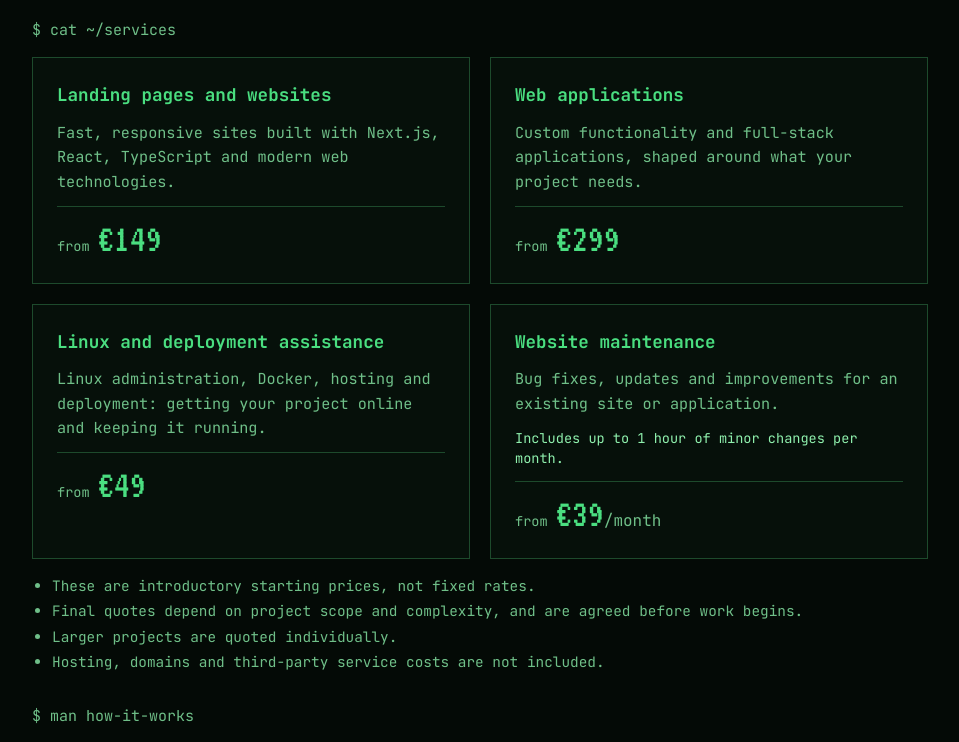
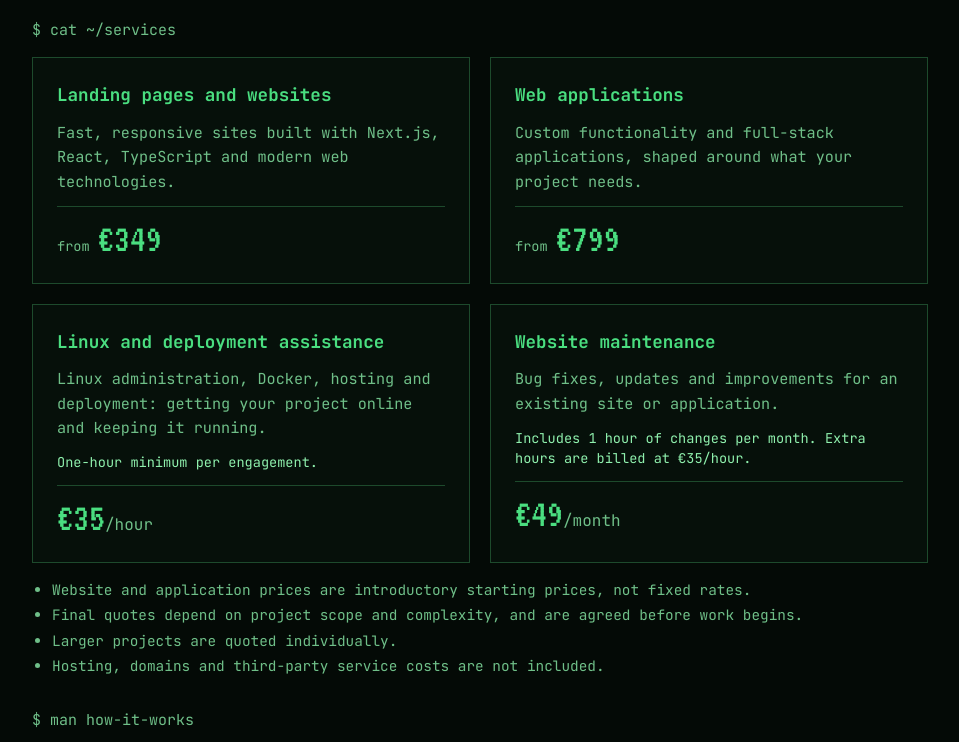
Before and after one commit to 5ee5/5ee5dev, a Next.js app: page /hire-me in a window 1280 px wide. Shown: the part 462-1204 px from the top of the page, without its empty margins (160-1119 px from the left). Built offline with nearby package versions, Linux system fonts and the light colour scheme; no server answers.

Commit message:
Raise Hire Me prices to match market rates

```diff
--- a/src/app/hire-me/page.tsx
+++ b/src/app/hire-me/page.tsx
@@ -4,7 +4,7 @@ import Header from "@/components/Header";
 import { hireEmail, mailtoHref, services, steps } from "@/data/hire";
 
 const description =
-  "Freelance web development and technical services by 5ee5: introductory prices from €149 for websites, €299 for web applications and €49 for Linux and deployment help.";
+  "Freelance web development and technical services by 5ee5: introductory prices from €349 for websites, €799 for web applications and €35/hour for Linux and deployment help.";
 
 export const metadata: Metadata = {
   title: "Hire Me | 5ee5.dev",
@@ -68,7 +68,9 @@ export default function HireMePage() {
                   <p className="text-[0.85rem] text-on-header">{s.note}</p>
                 )}
                 <p className="mt-auto border-t border-edge pt-3">
-                  <span className="text-[0.85rem] text-muted">from </span>
+                  {s.from && (
+                    <span className="text-[0.85rem] text-muted">from </span>
+                  )}
                   <span className="font-display text-[40px] leading-none text-accent-text">
                     {s.price}
                   </span>
@@ -78,7 +80,10 @@ export default function HireMePage() {
             ))}
           </ul>
           <ul className="grid list-disc gap-1 pl-5 text-[0.9rem] text-muted">
-            <li>These are introductory starting prices, not fixed rates.</li>
+            <li>
+              Website and application prices are introductory starting prices,
+              not fixed rates.
+            </li>
             <li>
               Final quotes depend on project scope and complexity, and are
               agreed before work begins.
--- a/src/data/hire.ts
+++ b/src/data/hire.ts
@@ -9,35 +9,40 @@ export const services = [
   {
     id: "websites",
     title: "Landing pages and websites",
-    price: "€149",
+    price: "€349",
     unit: "",
+    from: true,
     description:
       "Fast, responsive sites built with Next.js, React, TypeScript and modern web technologies.",
   },
   {
     id: "apps",
     title: "Web applications",
-    price: "€299",
+    price: "€799",
     unit: "",
+    from: true,
     description:
       "Custom functionality and full-stack applications, shaped around what your project needs.",
   },
   {
     id: "linux",
     title: "Linux and deployment assistance",
-    price: "€49",
-    unit: "",
+    price: "€35",
+    unit: "/hour",
+    from: false,
     description:
       "Linux administration, Docker, hosting and deployment: getting your project online and keeping it running.",
+    note: "One-hour minimum per engagement.",
   },
   {
     id: "maintenance",
     title: "Website maintenance",
-    price: "€39",
+    price: "€49",
     unit: "/month",
+    from: false,
     description:
       "Bug fixes, updates and improvements for an existing site or application.",
-    note: "Includes up to 1 hour of minor changes per month.",
+    note: "Includes 1 hour of changes per month. Extra hours are billed at €35/hour.",
   },
 ];
 
```
